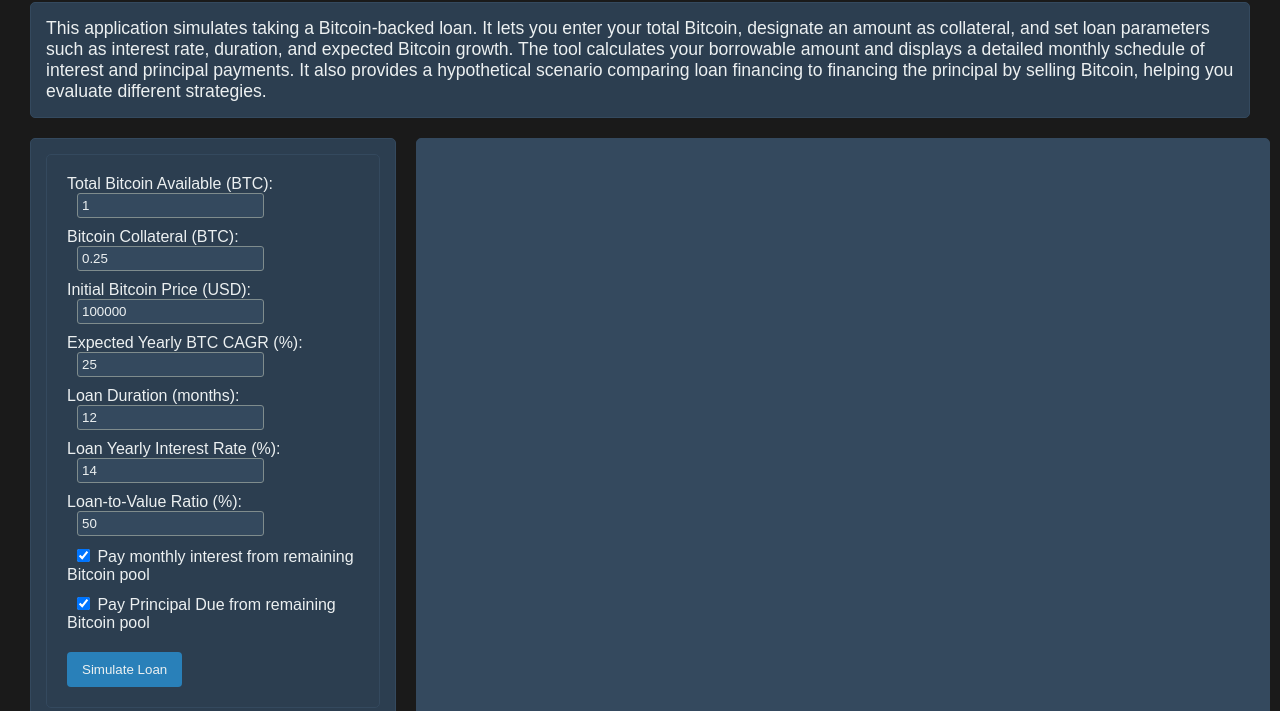
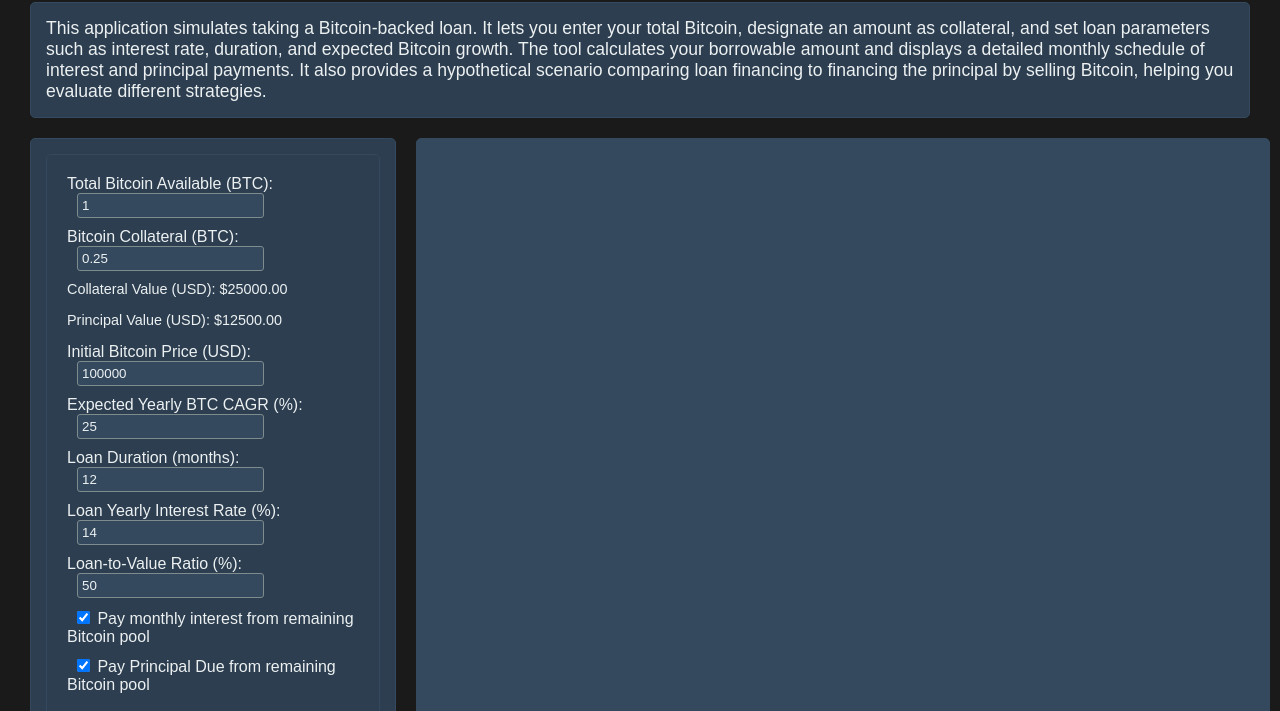
Before and after one commit to WojOgi/btc_loans, a plain HTML site: page index.html in a window 1280 px wide. Shown: the part 74-785 px from the top of the page. Drawn offline with Linux system fonts and the light colour scheme.

Commit message:
Update index.html

```diff
--- a/index.html
+++ b/index.html
@@ -44,12 +44,12 @@
         display: flex;
         gap: 20px;
         margin-bottom: 20px;
-        flex-wrap: nowrap;
+        flex-wrap: nowrap; /* Force same row */
         width: 100%;
       }
       .input-area {
         flex: 0 0 30%;
-        min-width: 200px;
+        min-width: 250px;
       }
       .schedule-container {
         flex: 0 0 70%;
@@ -88,6 +88,12 @@
       }
       form button:hover {
         background-color: #1c5980;
+      }
+      /* Dynamic display fields */
+      .usd-display {
+        font-size: 0.9em;
+        margin: 5px 0 15px 0;
+        color: #ecf0f1;
       }
 
       /* Section Boxes */
@@ -167,7 +173,7 @@
         <div class="input-area section-box">
           <form id="loanForm">
             <label
-              title="Enter the total amount of Bitcoin available in your account. This value determines your maximum funds and what remains after setting aside collateral."
+              title="Enter the total amount of Bitcoin available in your account."
             >
               Total Bitcoin Available (BTC):
               <input
@@ -179,7 +185,7 @@
               />
             </label>
             <label
-              title="Enter the portion of your Bitcoin to lock as collateral. This secures your loan and affects the loan-to-value ratio."
+              title="Enter the portion of your Bitcoin to lock as collateral."
             >
               Bitcoin Collateral (BTC):
               <input
@@ -190,9 +196,22 @@
                 required
               />
             </label>
-            <label
-              title="Enter the starting price of Bitcoin in USD. This sets the baseline for converting your Bitcoin to USD and calculating collateral value."
+            <!-- Dynamic USD Value Display -->
+            <p
+              id="collateralValueDisplay"
+              class="usd-display"
+              title="The USD value of your collateral is calculated by multiplying your Bitcoin collateral by the initial Bitcoin price."
             >
+              Collateral Value (USD): $0.00
+            </p>
+            <p
+              id="principalValueDisplay"
+              class="usd-display"
+              title="The principal value represents the amount you can borrow, calculated by applying the LTV ratio to your collateral’s USD value."
+            >
+              Principal Value (USD): $0.00
+            </p>
+            <label title="Enter the starting price of Bitcoin in USD.">
               Initial Bitcoin Price (USD):
               <input
                 type="number"
@@ -203,7 +222,7 @@
               />
             </label>
             <label
-              title="Enter the expected yearly Compound Annual Growth Rate for Bitcoin. This parameter models future price increases."
+              title="Enter the expected yearly Compound Annual Growth Rate for Bitcoin."
             >
               Expected Yearly BTC CAGR (%):
               <input
@@ -214,15 +233,11 @@
                 required
               />
             </label>
-            <label
-              title="Enter the loan duration in months. This determines the number of monthly payments and the timing of principal repayment."
-            >
+            <label title="Enter the loan duration in months.">
               Loan Duration (months):
               <input type="number" id="loanDuration" value="12" required />
             </label>
-            <label
-              title="Enter the annual interest rate for the loan. This rate is used to compute the monthly interest payment."
-            >
+            <label title="Enter the annual interest rate for the loan.">
               Loan Yearly Interest Rate (%):
               <input
                 type="number"
@@ -232,20 +247,18 @@
                 required
               />
             </label>
-            <label
-              title="Enter the Loan-to-Value (LTV) ratio, which determines how much of your collateral's value can be borrowed."
-            >
+            <label title="Enter the Loan-to-Value (LTV) ratio.">
               Loan-to-Value Ratio (%):
               <input type="number" step="any" id="LTV" value="50" required />
             </label>
             <label
-              title="If enabled, monthly interest will be deducted from your remaining Bitcoin pool, reducing your available assets over time."
+              title="If enabled, monthly interest will be deducted from your remaining Bitcoin pool."
             >
               <input type="checkbox" id="payInterestFromPool" checked />
               Pay monthly interest from remaining Bitcoin pool
             </label>
             <label
-              title="If enabled, the principal due at the end of the loan will be paid using your remaining Bitcoin pool. If disabled, the principal payment is assumed to be made externally."
+              title="If enabled, the principal due will be paid using your remaining Bitcoin pool."
             >
               <input type="checkbox" id="payPrincipalFromPool" checked />
               Pay Principal Due from remaining Bitcoin pool
@@ -270,6 +283,35 @@
     </div>
 
     <script>
+      // Function to update the collateral and principal display values
+      function updateCollateralDisplay() {
+        const btcCollateral =
+          parseFloat(document.getElementById("btcCollateral").value) || 0;
+        const initialBtcPrice =
+          parseFloat(document.getElementById("initialBtcPrice").value) || 0;
+        const LTV = parseFloat(document.getElementById("LTV").value) / 100 || 0;
+
+        const collateralUSD = btcCollateral * initialBtcPrice;
+        const principalUSD = collateralUSD * LTV;
+
+        document.getElementById("collateralValueDisplay").innerText =
+          "Collateral Value (USD): $" + collateralUSD.toFixed(2);
+        document.getElementById("principalValueDisplay").innerText =
+          "Principal Value (USD): $" + principalUSD.toFixed(2);
+      }
+
+      // Attach event listeners to update collateral display dynamically
+      const collateralField = document.getElementById("btcCollateral");
+      const priceField = document.getElementById("initialBtcPrice");
+      const ltvField = document.getElementById("LTV");
+
+      [collateralField, priceField, ltvField].forEach((field) => {
+        field.addEventListener("input", updateCollateralDisplay);
+      });
+
+      // Initialize display on page load.
+      updateCollateralDisplay();
+
       document
         .getElementById("loanForm")
         .addEventListener("submit", function (e) {
```
